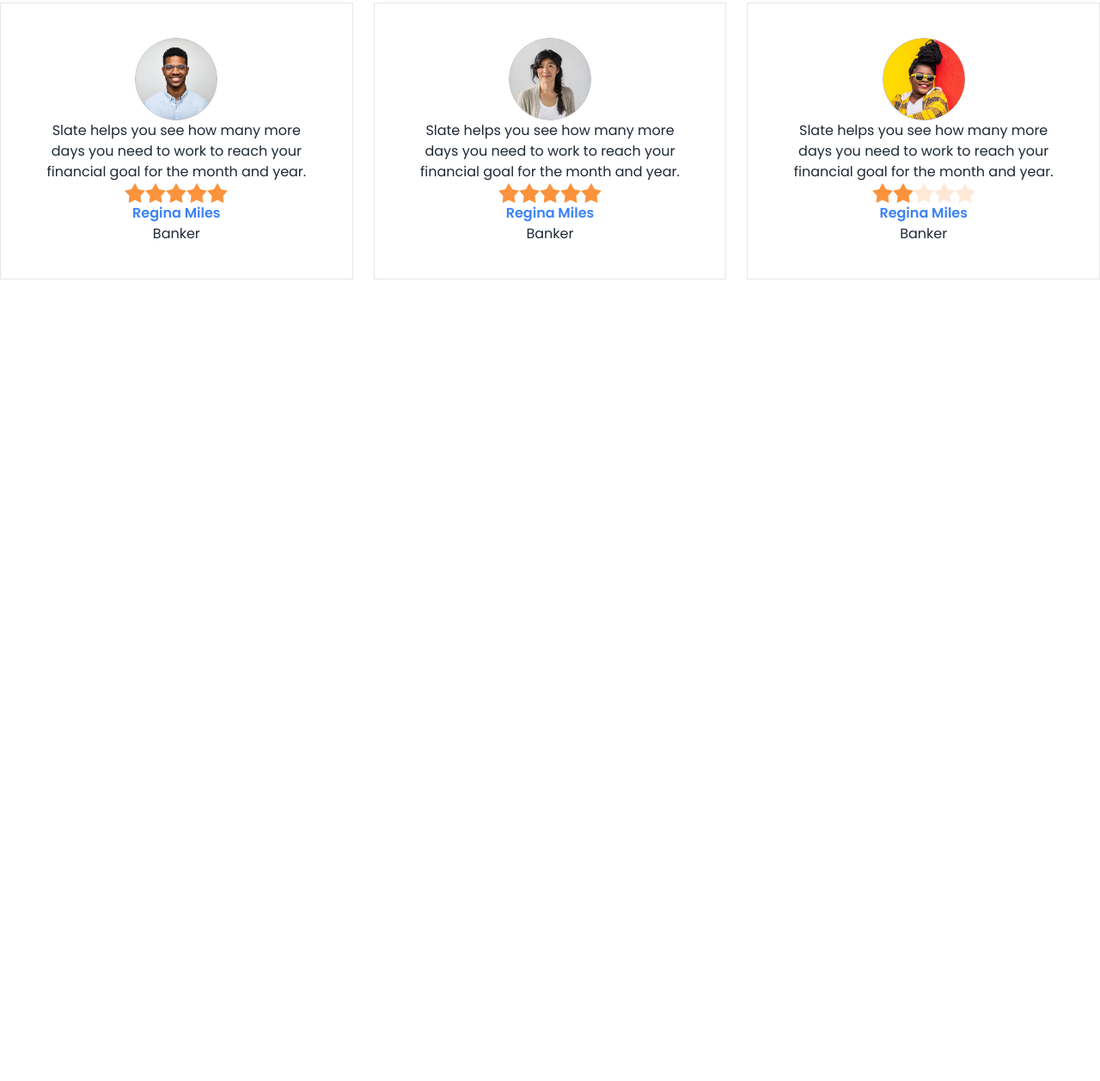
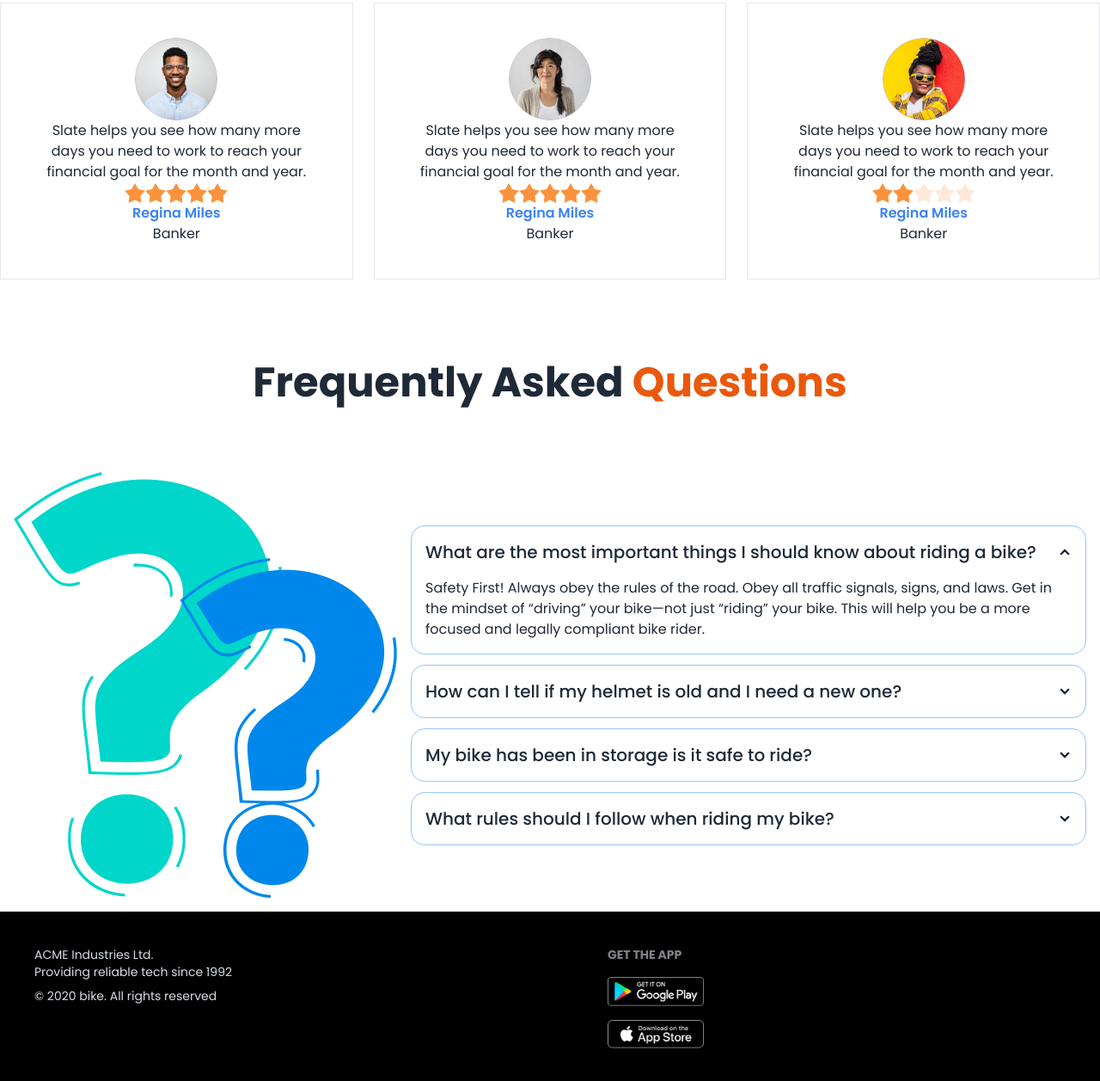
Before and after one commit to mahmudul11223344/biker-webpage, a plain HTML site: page index.html in a window 1280 px wide. Shown: the part 2042-3299 px from the top of the page at 86% size. Before the commit the page ends 2463 px from the top, so only its background shows below. Drawn offline with nearby package versions, Linux system fonts and the light colour scheme.

Commit message:
ekto baki

```diff
--- a/index.html
+++ b/index.html
@@ -203,7 +203,8 @@
         </section>
         <!-- Happy Clients section -->
         <section class="mb-24">
-            <h1 class="text-5xl font-bold text-center mb-16">Happy <span class="text-orange-600">Clients says</span></h1>
+            <h1 class="text-5xl font-bold text-center mb-16">Happy <span class="text-orange-600">Clients says</span>
+            </h1>
             <!-- cards div -->
             <div class="grid grid-cols-1 gap-6 md:grid-cols-2 lg:grid-cols-3">
                 <!-- card 1 -->
@@ -249,7 +250,8 @@
                     <p>Banker</p>
                 </div>
                 <!-- card 3 -->
-                <div class="flex flex-col justify-center items-center text-center p-10 border md:col-span-2 md:mx-20 lg:col-span-1 lg:mx-0">
+                <div
+                    class="flex flex-col justify-center items-center text-center p-10 border md:col-span-2 md:mx-20 lg:col-span-1 lg:mx-0">
                     <div class="avatar">
                         <div class="w-24 rounded-full">
                             <img src="images/others/user-3.png" />
@@ -271,10 +273,77 @@
                 </div>
             </div>
         </section>
+        <!-- FAQ section -->
+        <section>
+            <h1 class="text-5xl font-bold text-center mb-16">Frequently Asked <span
+                    class="text-orange-600">Questions</span>
+            </h1>
+
+            <div class="hero">
+                <div class="hero-content flex-col lg:flex-row">
+                    <img src="images/others/faq.png" class=" rounded-lg" />
+                    <div class="space-y-3">
+                        <div class="collapse collapse-arrow border border-blue-300">
+                            <input type="radio" name="my-accordion-2" checked="checked" />
+                            <div class="collapse-title text-xl font-medium">What are the most important things I should
+                                know about riding a bike?</div>
+                            <div class="collapse-content">
+                                <p>Safety First! Always obey the rules of the road. Obey all traffic signals, signs, and
+                                    laws. Get in the mindset of “driving” your bike—not just “riding” your bike. This
+                                    will
+                                    help you be a more focused and legally compliant bike rider. </p>
+                            </div>
+                        </div>
+                        <div class="collapse collapse-arrow border border-blue-300">
+                            <input type="radio" name="my-accordion-2" />
+                            <div class="collapse-title text-xl font-medium">How can I tell if my helmet is old and I
+                                need a
+                                new one?</div>
+                            <div class="collapse-content">
+                                <p>hello</p>
+                            </div>
+                        </div>
+                        <div class="collapse collapse-arrow border border-blue-300">
+                            <input type="radio" name="my-accordion-2" />
+                            <div class="collapse-title text-xl font-medium">My bike has been in storage is it safe to
+                                ride?
+                            </div>
+                            <div class="collapse-content">
+                                <p>hello</p>
+                            </div>
+
+                        </div>
+                        <div class="collapse collapse-arrow border border-blue-300">
+                            <input type="radio" name="my-accordion-2" />
+                            <div class="collapse-title text-xl font-medium">What rules should I follow when riding my
+                                bike?</div>
+                            <div class="collapse-content">
+                                <p>hello</p>
+                            </div>
+                        </div>
+                    </div>
+                </div>
+        </section>
     </main>
 
     <!-- footer section -->
-    <footer></footer>
+    <footer class="footer bg-black text-neutral-content p-10">
+        <aside>
+            <p>
+                ACME Industries Ltd.
+                <br />
+                Providing reliable tech since 1992
+            </p>
+            <p>© 2020 bike. All rights reserved</p>
+        </aside>
+        <nav>
+            <h6 class="footer-title">Get the App</h6>
+            <div class="grid grid-cols-1 gap-4">
+                <a><img class="w-28" src="images/others/android.png" alt=""></a>
+                <a><img class="w-28" src="images/others/ios.png" alt=""></a>
+            </div>
+        </nav>
+    </footer>
 </body>
 
 </html>
```
